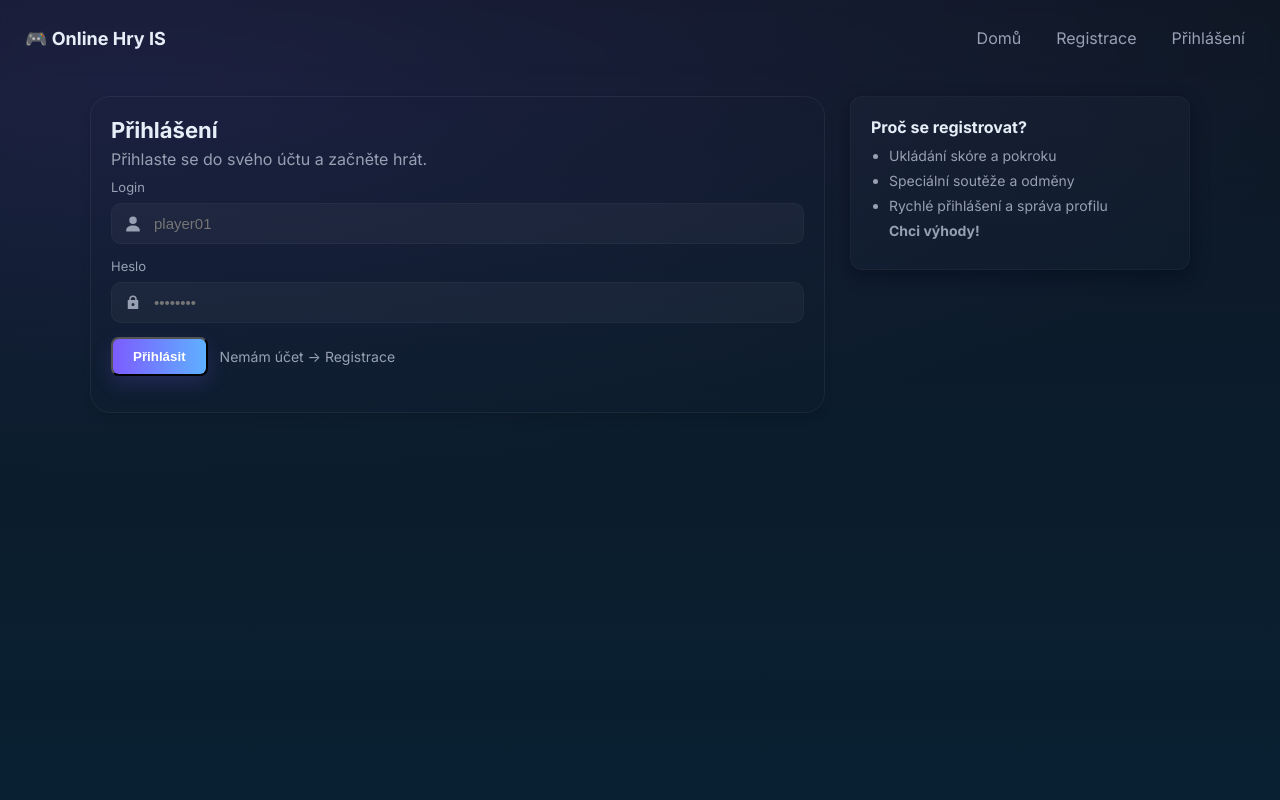
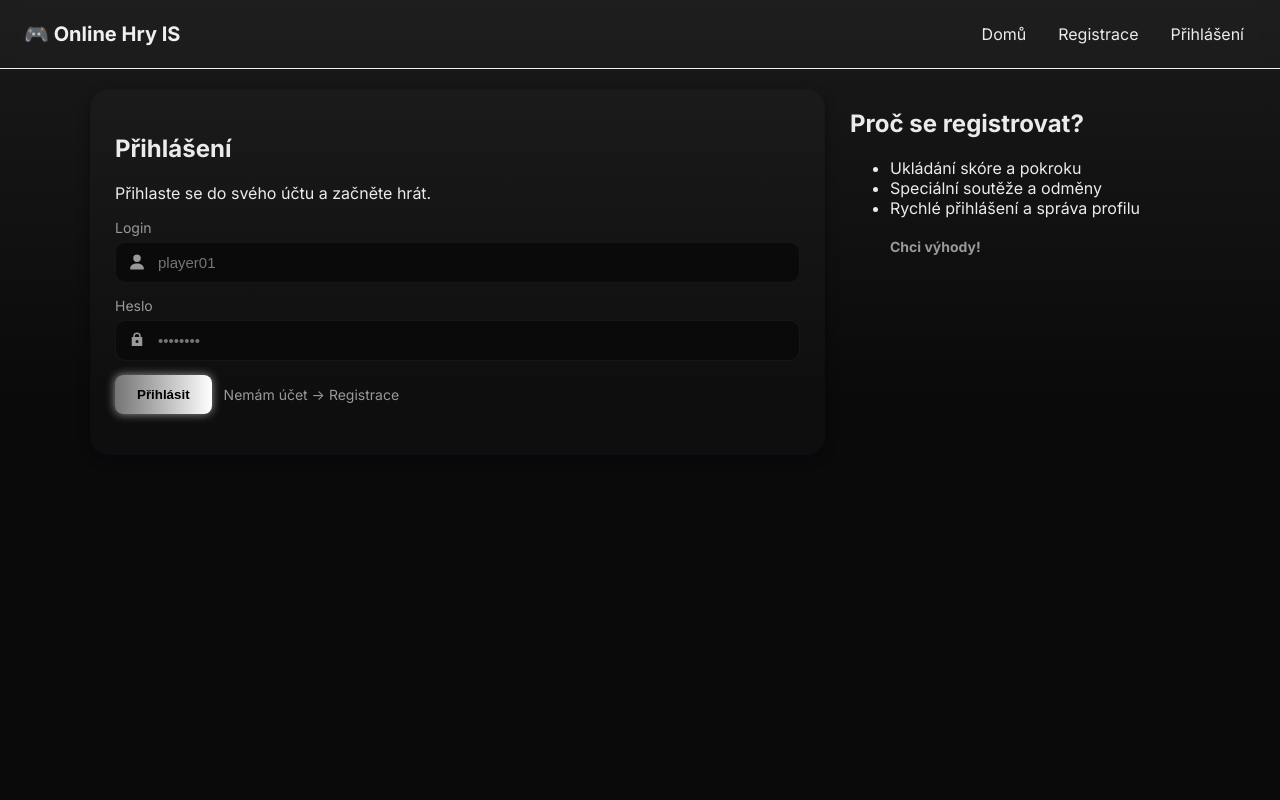
Before and after one commit to Petutu/htdocs, a PHP site: page /login.php in a window 1280 px wide. Run offline with PHP 8.4, Linux system fonts and the light colour scheme.

Commit message:
Přidány dvě barevé palety do CSS, upravené vizuálně, přidané efekty a responzivita

```diff
--- a/assets/css/styles.css
+++ b/assets/css/styles.css
@@ -1,50 +1,107 @@
-:root{
-  --bg-1: #0f1724;
-  --bg-2: #082032;
-  --card-bg: rgba(255,255,255,0.04);
-  --glass: rgba(255, 255, 255, 0.381);
-  --accent: #7c5cff;
-  --muted: #98a0b3;
-  --text: #e6eef8;
-  --radius: 12px;
-  --shadow: 0 8px 30px rgba(2,6,23,0.6);
-  --glass-border: rgba(255,255,255,0.06);
+:root {
+  /*
+  --bg-1: #0D141F;
+  --bg-2: #05101A;
+  --card-bg: rgba(255, 255, 255, 0.04);
+  --bg-dark-purple: #140D1F;
+  --accent: #6C5CE7;
+  --accent-light: #9A8EFF;
+  --button-accent-dark: #6C5CE7;
+  --button-accent-light: #9A8EFF;
+  --button-text: #FFFFFF;
+  --muted: #806997;
+  --text: #E6EEF8;
+  --text-basic: #000000;
+  --text-muted: #868686;
+  */
+
+  --bg-1: #1A1A1A;
+  --bg-2: #0A0A0A;
+  --card-bg: rgba(255, 255, 255, 0.08);
+  --bg-dark-purple: var(--bg-2);
+  --accent: #FFFFFF;
+  --accent-light: #F0F0F0;
+  --button-accent-dark: #747474;
+  --button-accent-light: #FFFFFF;
+  --button-text: #000000;
+  --text: #EBEBEB;
+  --text-basic: #000000;
+  --text-muted: #868686;
+  --muted: #999999;
+
+
+  --glass-border: rgba(255, 255, 255, 0.15);
+
+
+  --radius-sm: 8px;   /* Pro menší prvky (tlačítka, inputy) */
+  --radius-md: 12px;  /* Pro navigaci */
+  --radius-lg: 18px;  /* Pro hlavní karty */
+
+  /* Konzistentnější stínování */
+  --shadow-sm: 0 4px 12px rgba(2, 6, 23, 0.4);
+  --shadow-lg: 0 10px 40px rgba(0, 0, 0, 0.5); /* Silnější pro hloubku */
+
+  --glass: rgba(255, 255, 255, 0.02);
+  --glass-dark: rgba(0, 0, 0, 0.174);
+  --glass-border: rgba(0, 0, 0, 0.08);
+
   font-family: 'Inter', system-ui, -apple-system, "Segoe UI", Roboto, "Helvetica Neue", "Source Sans Pro";
 }
 
 *{box-sizing:border-box}
 html,body{height:100%}
-body{
-  margin:0;
-  background: radial-gradient(1200px 400px at 10% 10%, rgba(124,92,255,0.12), transparent),
-              linear-gradient(180deg,var(--bg-1),var(--bg-2));
-  color:var(--text);
-  -webkit-font-smoothing:antialiased;
-  -moz-osx-font-smoothing:grayscale;
-  min-height:1.2vh;
+body {
+  margin: 0;
+  color: var(--text);
+  -webkit-font-smoothing: antialiased;
+  -moz-osx-font-smoothing: grayscale;
+  min-height: 100vh;
+
+  background:
+    linear-gradient(180deg,
+      var(--bg-1) 0%,
+      var(--bg-2) 50%,
+      var(--bg-dark-purple) 100%
+    );
+
+  background-attachment: fixed;
 }
 
 /* Header */
-.nav{
-  display:flex;
-  justify-content:space-between;
-  align-items:center;
-  padding: 20px 25px;
-  gap:25px;
-  backdrop-filter: blur(6px);
+.nav {
+  display: flex;
+  justify-content: space-between;
+  align-items: center;
+  padding: 16px 24px;
+  gap: 20px;
+  background: var(--glass);
+  backdrop-filter: blur(8px);
+  border-bottom: 1px solid var(--accent-light);
+  position: sticky;
+  top: 0;
+  z-index: 10;
 }
-.brand{font-weight:700; font-size:18px;}
-.nav nav{display:flex; gap:15px; align-items:center}
-.nav a{
-  color:var(--muted);
-  text-decoration:none;
-  padding:8px 10px;
-  border-radius:8px;
-  font-weight:500;
+.brand { font-weight: 700; font-size: 20px; color: var(--accent-light); }
+.nav nav { display: flex; gap: 8px; align-items: center }
+
+/*Header*/
+.nav a {
+  color: var(--text);
+  text-decoration: none;
+  padding: 8px 12px;
+  border-radius: var(--radius-sm);
+  font-weight: 500;
+  transition: all 0.2s ease;
 }
-.nav a[aria-current="page"], .nav a:hover{
-  color:var(--text);
-  background:linear-gradient(90deg, rgba(124,92,255,0.12), rgba(124,92,255,0.06));
+
+.nav a[aria-current="page"],
+.nav a:hover {
+  color: var(--bg-dark-purple);
+  background: var(--accent-light);
+}
+.nav a[aria-current="page"] {
+    font-weight: 600; /* Zvýraznění aktivního odkazu */
+    color: var(--accent-light); /* Aktivní odkaz ve zvýrazňující barvě */
 }
 
 /* Layout */
@@ -59,46 +116,98 @@ body{
 
 /* Card */
 .card {
-  background: transparent;
-  border-radius: 20px;
-  padding: 20px;
-  box-shadow: 0 5px 10px rgba(0, 0, 0, 0.1);
-    backdrop-filter: var(--glass);
-  border: 1px var(--glass-border) ridge;
+  /* Použijeme glass proměnnou a větší radius */
+  background: rgba(255, 255, 255, 0.02); /* Používáme definovanou průhlednost */
+  border-radius: var(--radius-lg); /* Větší radius pro elegantní vzhled */
+  padding: 24px;
+  /* Použití nových stínových proměnných */
+  box-shadow: var(--shadow-sm);
+  border: 1px solid var(--glass-border); /* Konzistentní linka */
+  /* Odstraněn 'backdrop-filter: var(--glass);', protože již je definován background */
   font-size: medium;
 }
-.card h1{margin:0 0 6px 0; font-size:22px}
-.card .lead{margin:0 0 10px 0; color:var(--muted)}
 
-/* Game Card */
+/* Game Card
 .game-card {
-  background: linear-gradient(180deg, rgba(255,255,255,0.03), rgba(255,255,255,0.02));
-  border: 1px solid rgba(255,255,255,0.05);
-  border-radius: 16px;
+
+  background: var(--card-bg);
+  border: 1px solid var(--glass-border);
+  border-radius: var(--radius-lg);
   padding: 24px;
-  transition: transform 0.2s, box-shadow 0.2s;
+  transition: transform 0.3s ease, box-shadow 0.3s ease;
 }
 
 .game-card:hover {
-  transform: translateY(-4px);
-  box-shadow: 0 12px 40px rgba(0,0,0,0.2);
+  transform: translateY(-5px);
+  box-shadow: var(--shadow-lg);
+  border-color: var(--accent);
+}
+*/
+
+.game-card {
+  /* Zde přidáme i color pro plynulý přechod textu */
+  transition: transform 0.3s ease, box-shadow 0.3s ease, border-color 0.3s ease, background 0.3s ease, color 0.3s ease;
+  color: var(--text); /* Základní barva textu je bílá */
 }
 
-.game-card h2 {
-  font-size: 24px;
-  margin: 0 0 16px 0;
+/* NOVÝ A KOMPLETNÍ HOVER STAV */
+.game-card:hover {
+  transform: translateY(-5px);
+  box-shadow: var(--shadow-lg);
+  cursor: pointer;
+
+  background: var(--accent-light);
+  border-color: var(--accent-light);
+
+  color: var(--text-basic);
 }
 
-.game-stats {
-  display: flex;
-  gap: 16px;
-  margin-top: auto;
-  padding-top: 10px;
-  border-top: 1px solid rgba(255,255,255,0.05);
+/* 3. Úprava barev Vnitřních prvků při HOVERu */
+/* Nadpis h2 */
+.game-card:hover h2 {
+  color: var(--text-basic); /* Nadpis na černou */
+  text-shadow: none; /* Odstraníme záři, aby byla čitelnost maximální */
+  transition: color 0.3s ease;
 }
 
-.game-stats span {
-  color: var(--muted);
+/* Popisky/Statistiky - musíme je také změnit, protože jsou defaultně --muted */
+.game-card:hover p {
+    color: var(--text-basic);
+    transition: color 0.3s ease;
+}
+
+.game-card:hover .game-tags span {
+    color: var(--text-basic);
+    background: var(--glass-dark);
+}
+
+.game-card:hover .btn-primary {
+    box-shadow: 0 4px 10px var(--button-accent-dark);
+}
+.game-card:hover h1 {
+  color:var(--bg-dark-purple);
+  transition: color 0.3s ease, text-shadow 0.5s ease;
+}
+
+.game-tags {
+  display: flex;
+  gap: 8px;
+  margin-top: auto;
+  padding-top: 15px;
+  border-top: 1px solid var(--glass-border);
+}
+
+.game-tags span {
+  color: var(--text);
+  font-weight: 500;
+  font-size: 0.95em;
+  background: var(--glass); /* Decentní podklad pro metadatá */
+  padding: 3px 8px;
+  border-radius: 4px;
+}
+
+.game-tags span {
+  color: var(--text-muted);
   font-size: 0.9em;
 }
 
@@ -108,15 +217,20 @@ body{
 
 /* Form fields */
 .field{display:block; margin-bottom:14px}
-.field-label{display:block; font-size:13px; color:var(--muted); margin-bottom:8px}
+.field-label {
+  display: block;
+  font-size: 14px; /* Mírně větší font */
+  color: var(--muted);
+  margin-bottom: 6px; /* Mírně menší mezera */
+}
 .input-wrap{
   display:flex;
   align-items:center;
   gap:10px;
-  background:var(--card-bg);
   padding:10px 12px;
   border-radius:10px;
-  border:1px solid rgba(255,255,255,0.03);
+  background: var(--bg-2); /* Mírně tmavší pozadí pro lepší kontrast */
+  border: 1px solid rgba(255, 255, 255, 0.05); /* Jemnější border ve výchozím stavu */
 }
 .input-wrap .icon{
   width:18px; height:18px; color:var(--muted); flex:0 0 18px;
@@ -139,38 +254,29 @@ body{
   align-items:center;
   margin-top:8px;
 }
-.btn-primary{
+/* Actions */
+.btn-primary {
   display: inline-block;
-  background: linear-gradient(90deg, var(--accent), #5fb0ff);
-  color: white;
+  /* Čistší, konzistentní gradient */
+  background: linear-gradient(90deg, var(--button-accent-dark), var(--button-accent-light));
+  color: var(--button-text);
   text-decoration: none;
-  padding: 10px 20px;
-  border-radius: 8px;
+  padding: 12px 22px; /* Větší padding pro lepší hmatatelnost */
+  border-radius: var(--radius-sm);
   text-align: center;
   font-weight: 600;
-  cursor:pointer;
-  box-shadow: 0 8px 20px rgba(124,92,255,0.18);
-  transition: transform 0.2s;
+  cursor: pointer;
+  /* Použití konzistentní stínové proměnné */
+  box-shadow: 0 0px 10px var(--muted); /* Stín ladící s accent barvou */
+  transition: transform 0.2s, box-shadow 0.5s;
+  border: none; /* Zajistí, že nebude mít žádný implicitní border */
 }
 .btn-primary:hover {
-  transform: translateY(-2px);
+  transform: translateY(-3px); /* Silnější animace při hoveru */
+  box-shadow: 0 12px 28px rgba(108, 92, 231, 0.5); /* Silnější stín */
 }
-.link{color:var(--muted); text-decoration:none; font-size:14px}
-.link:hover{color:var(--text)}
-
-/* Side panel */
-.panel{
-  background: linear-gradient(180deg, rgba(255,255,255,0.02), rgba(255,255,255,0.01));
-  padding:20px;
-  border-radius:12px;
-  border:1px solid rgba(255,255,255,0.03);
-  color:var(--muted);
-  font-size:14px;
-  box-shadow: 0 6px 18px rgba(2,6,23,0.45);
-}
-.panel h2{margin:0 0 10px 0; color:var(--text); font-size:16px}
-.panel ul{margin:0; padding-left:18px}
-.panel li{margin-bottom:8px}
+.link{color:var(--muted); text-decoration:none; font-size:14px; transition: color 0.2s}
+.link:hover{color:var(--accent-light)} /* Přidání accent barvy pro hover linku */
 
 /* Custom select */
 .custom-select{
```
Also changed, not shown: other parts of assets/css/styles.css (+60 -25 lines).
